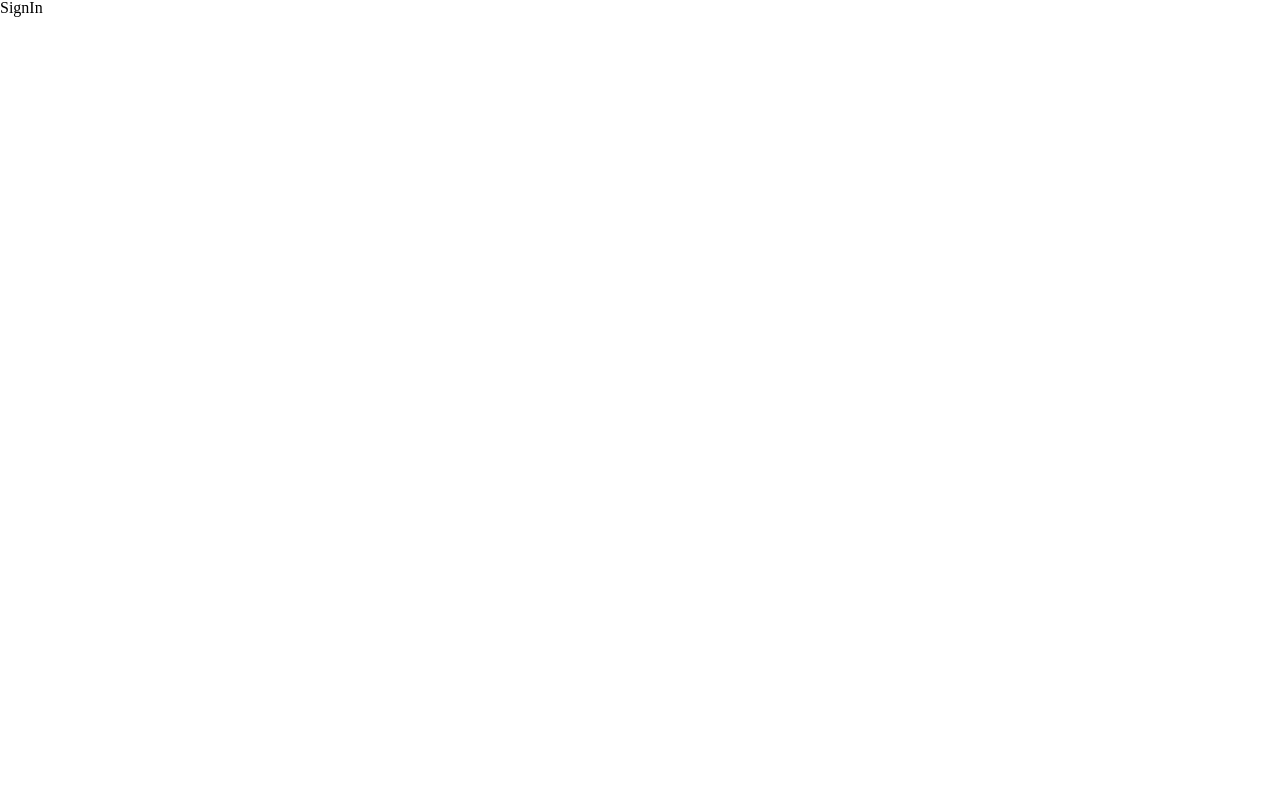
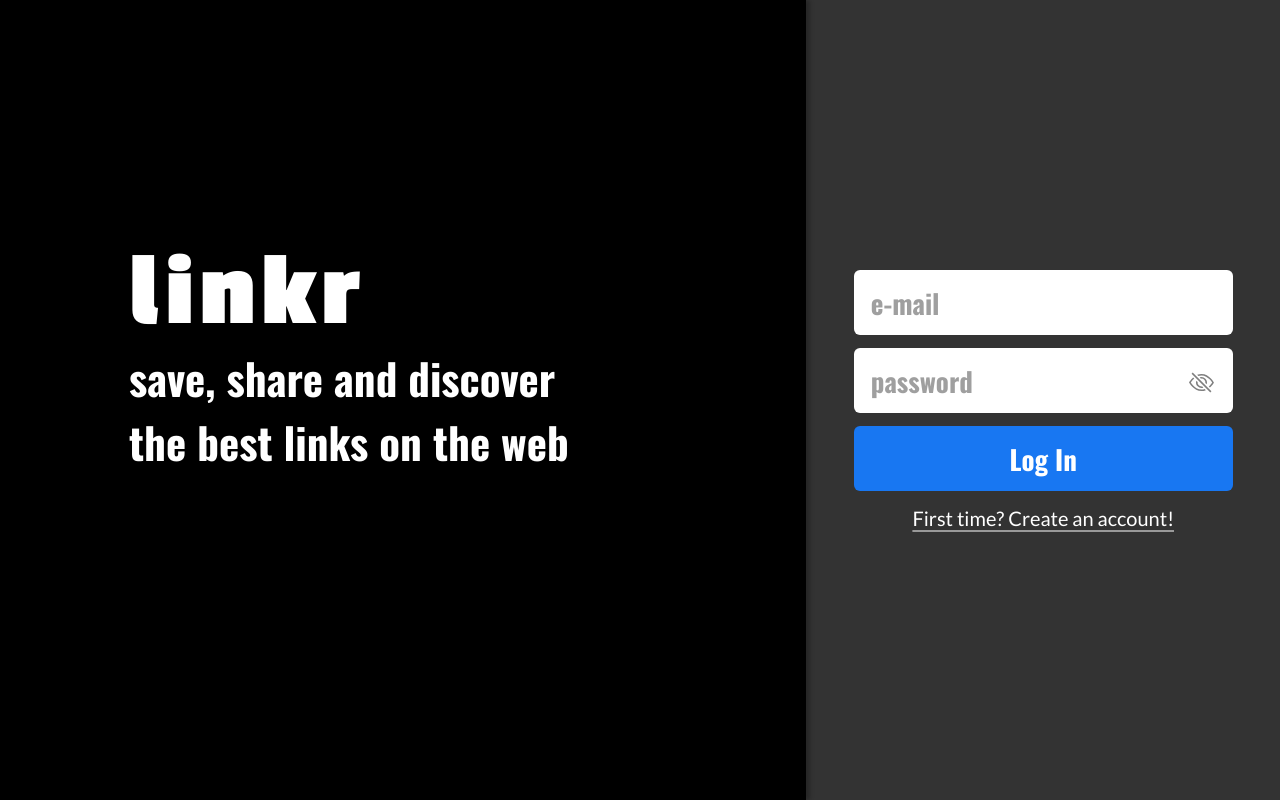
Before and after one commit to ana-pairo/linkr, a React (Create React App) app: page / in a window 1280 px wide. Built offline with nearby package versions, Linux system fonts and the light colour scheme.

Commit message:
SignIn screen design finished

```diff
--- a/src/components/App/App.js
+++ b/src/components/App/App.js
@@ -1,7 +1,8 @@
 import { BrowserRouter, Route, Routes } from "react-router-dom";
 
 import GlobalStyles from "../../common/GlobalStyles";
-import SignUp from "../SignUp/signUp";
+import SignUp from "../Auth/signUp";
+import SignIn from "../Auth/signIn";
 import PrivatePage from "../PrivatePage/PrivatePage";
 import Tester from "../Teste";
 
@@ -24,7 +25,7 @@ export default function App() {
               </PrivatePage>
             }
           />
-          <Route path="/" element={<>SignIn</>} />
+          <Route path="/" element={<SignIn />} />
           <Route path="/sign-up" element={<SignUp />} />
           <Route path="/teste" element={<Tester />} />
         </Routes>
--- /dev/null
+++ b/src/components/Auth/signIn.js
@@ -0,0 +1,92 @@
+import { useState } from "react";
+import { useNavigate } from "react-router-dom";
+import swal from "sweetalert";
+
+import { validateSignInForm } from "./validations";
+import { signIn } from "../../services/axiosService";
+
+import {
+  Container,
+  LeftWrapper,
+  RightWrapper,
+  StyledLink,
+} from "../../common/Auth/authScreensStyledComponents";
+import FormBox from "../../common/Forms/FormStyle";
+import EyeIconBox from "../../common/Forms/EyeIconBox";
+import SubmitButton from "../../common/Forms/SubmitButton";
+
+export default function SignIn() {
+  const navigate = useNavigate();
+
+  const [isDisable, setIsDisable] = useState(false);
+  const [inputData, setInputData] = useState({
+    email: "",
+    password: "",
+  });
+
+  const [showPassword, setShowPassword] = useState(false);
+
+  function handleForm(e) {
+    setInputData({ ...inputData, [e.target.name]: e.target.value });
+  }
+
+  async function submitForm(e) {
+    e.preventDefault();
+
+    setIsDisable(true);
+
+    if (validateSignInForm({ inputData, setIsDisable })) {
+      return;
+    }
+
+    try {
+      // const response = await signIn(inputData);
+      const token = "ficticio";
+      localStorage.setItem("Linkr", JSON.stringify(token));
+      navigate("/teste");
+    } catch (error) {
+      setIsDisable(false);
+      swal("Oops", `${error.response.data}`, "error");
+    }
+  }
+
+  return (
+    <Container>
+      <LeftWrapper>
+        <div>
+          <h1>linkr</h1>
+          <h2>save, share and discover the best links on the web</h2>
+        </div>
+      </LeftWrapper>
+      <RightWrapper>
+        <FormBox isDisable={isDisable} onSubmit={submitForm}>
+          <input
+            type="text"
+            name="email"
+            placeholder="e-mail"
+            onChange={handleForm}
+            value={inputData.email}
+          />
+
+          <input
+            type={showPassword ? "text" : "password"}
+            name="password"
+            placeholder="password"
+            onChange={handleForm}
+            value={inputData.password}
+          />
+
+          <EyeIconBox
+            showPassword={showPassword}
+            setShowPassword={setShowPassword}
+          />
+
+          <SubmitButton type="submit" isDisable={isDisable}>
+            Log In
+          </SubmitButton>
+        </FormBox>
+        <StyledLink to="/sign-up">First time? Create an account!</StyledLink>
+      </RightWrapper>
+    </Container>
+  );
+}
--- a/src/components/SignUp/signUp.js
+++ b/src/components/Auth/signUp.js
@@ -2,7 +2,7 @@ import { useState } from "react";
 import { useNavigate } from "react-router-dom";
 import swal from "sweetalert";
 
-import { validateForm, validatePassword } from "./validations";
+import { validateSignUpForm, validatePassword } from "./validations";
 import { signUp } from "../../services/axiosService";
 
 import {
@@ -11,7 +11,7 @@ import {
   RightWrapper,
   StyledLink,
   ValidatePasswordBox,
-} from "./signUpStyledComponents";
+} from "../../common/Auth/authScreensStyledComponents";
 import FormBox from "../../common/Forms/FormStyle";
 import EyeIconBox from "../../common/Forms/EyeIconBox";
 import SubmitButton from "../../common/Forms/SubmitButton";
@@ -43,7 +43,7 @@ export default function SignUp() {
 
     setIsDisable(true);
 
-    if (validateForm({ inputData, setIsDisable, isPasswordValid })) {
+    if (validateSignUpForm({ inputData, setIsDisable, isPasswordValid })) {
       return;
     }
 
@@ -72,7 +72,7 @@ export default function SignUp() {
           <input
             type="text"
             name="email"
-            placeholder="email"
+            placeholder="e-mail"
             onChange={handleForm}
             value={inputData.email}
           />
--- a/src/components/SignUp/validations.js
+++ b/src/components/Auth/validations.js
@@ -25,7 +25,7 @@ function validatePassword({
   }
 }
 
-function validateForm({ inputData, setIsDisable, isPasswordValid }) {
+function validateSignUpForm({ inputData, setIsDisable, isPasswordValid }) {
   const emailLength = inputData.email.length === 0;
   const passwordLength = inputData.password.length === 0;
   const usernameLength = inputData.username.length === 0;
@@ -70,4 +70,26 @@ function validateForm({ inputData, setIsDisable, isPasswordValid }) {
   }
 }
 
-export { validateForm, validatePassword };
+function validateSignInForm({ inputData, setIsDisable }) {
+  const emailLength = inputData.email.length === 0;
+  const passwordLength = inputData.password.length === 0;
+  const email = inputData.email;
+
+  if (emailLength || passwordLength) {
+    setIsDisable(false);
+    return swal("Oops", "All fields are mandatory.", "warning");
+  }
+
+  if (
+    !(
+      email.match(
+        /^(([^<>()[\]\\.,;:\s@"]+(\.[^<>()[\]\\.,;:\s@"]+)*)|(".+"))@((\[[0-9]{1,3}\.[0-9]{1,3}\.[0-9]{1,3}\.[0-9]{1,3}\])|(([a-zA-Z\-0-9]+\.)+[a-zA-Z]{2,}))$/
+      ) !== null
+    )
+  ) {
+    setIsDisable(false);
+    return swal("Oops", "Insert a valid email.", "warning");
+  }
+}
+
+export { validateSignUpForm, validateSignInForm, validatePassword };
```
Also changed, not shown: src/common/Auth/authScreensStyledComponents.js (renamed from src/components/SignUp/signUpStyledComponents.js).
